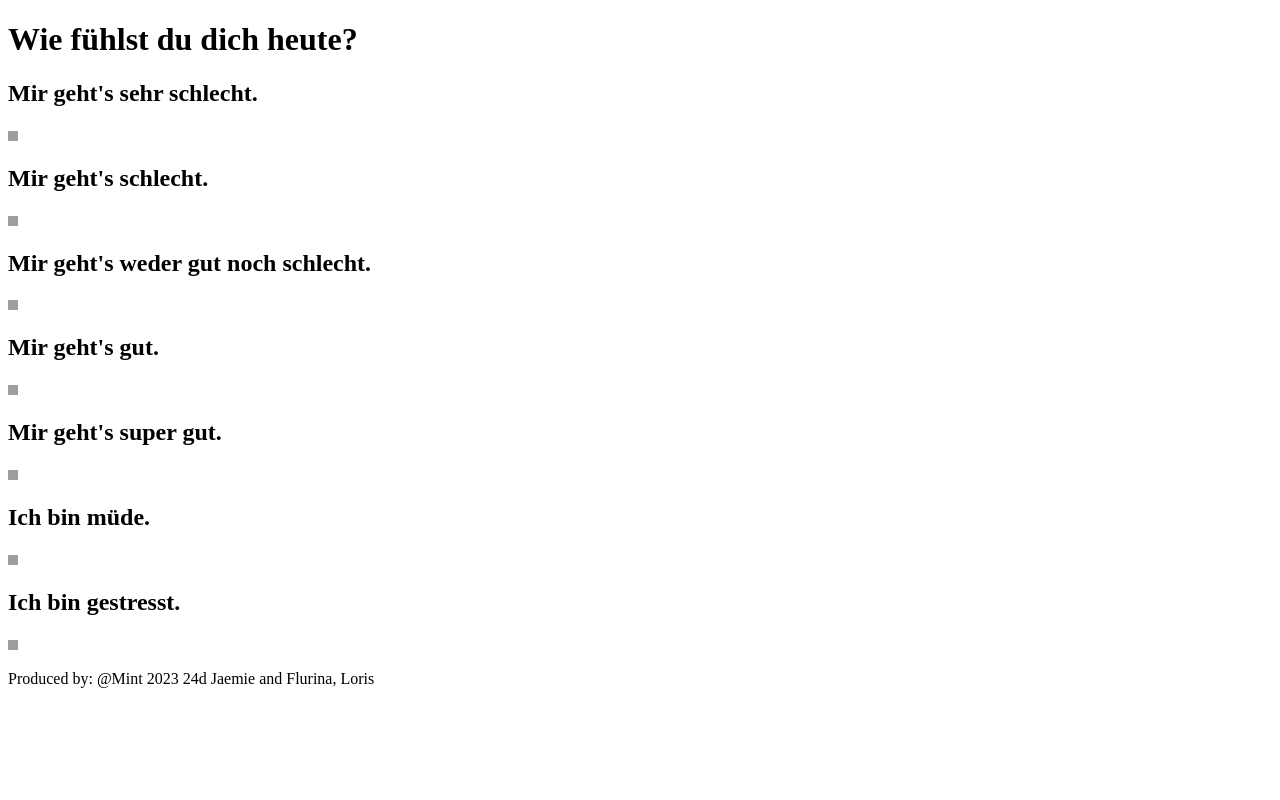
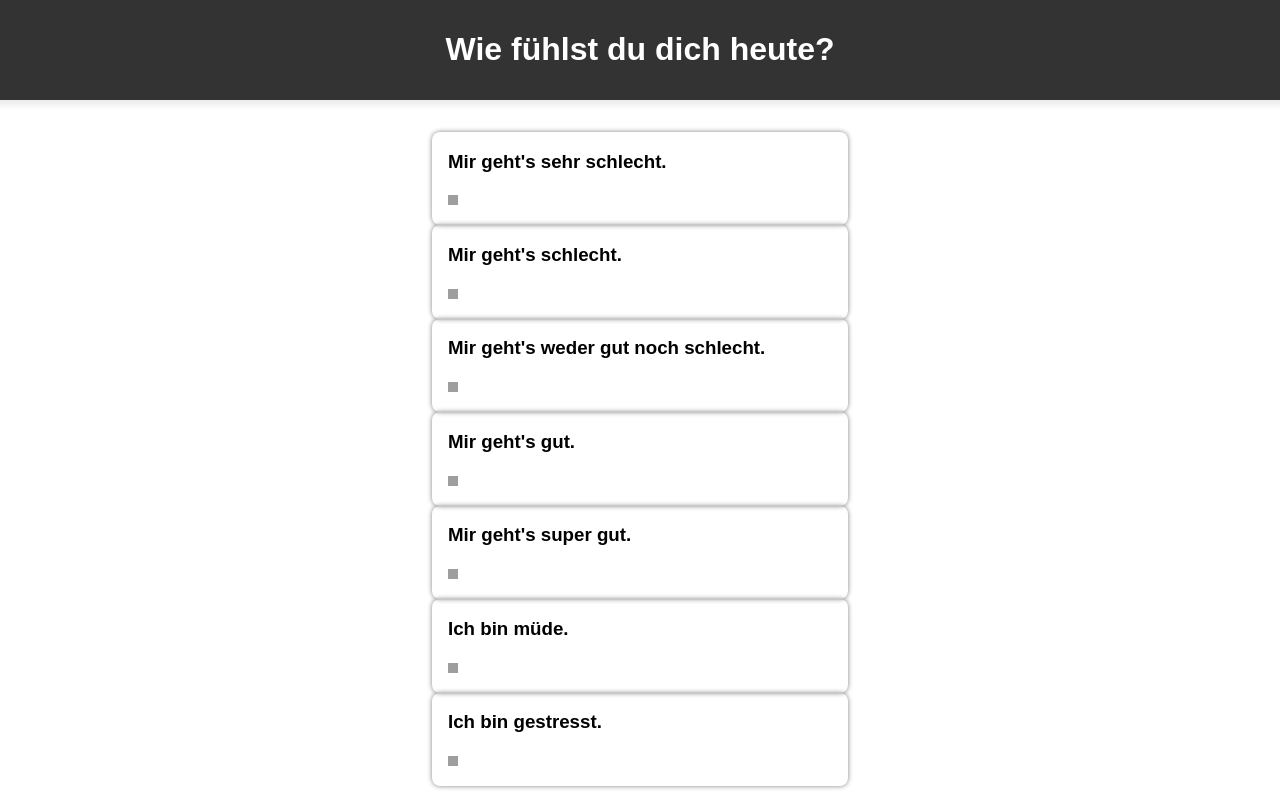
Before and after one commit to Mistyleap/mint, a Flask app: page / in a window 1280 px wide. Run offline with Flask 3, Linux system fonts and the light colour scheme; grey boxes are pictures that could not be loaded.

Commit message:
fixed UI

```diff
--- a/static/style.css
+++ b/static/style.css
@@ -1,235 +1,63 @@
-titel{
+body {
+    font-family: 'Arial', sans-serif;
     display: flex;
+    flex-direction: column;
+    align-items: center;
     justify-content: center;
-    align-items: center;
-    border: 5px solid #000000;
-    background-color: #ffffff;
-    padding: 10px;
-    border-radius: 10px;
-    margin-right: 820px;
-    margin-left: 730px;
-    margin-top: 50px;
+    margin: 0;
 }
 
-text1{
+.card {
+    box-shadow: 0 0 5px gray;
+    padding: 1rem;
+    padding-top: 0px;
+    border-radius: 0.5rem;
+    width: 30%;
+}
+
+header {
+    top: 0;
+    left: 0;
+    right: 0;
+    width: 100%;
+    background-color: #333;
+    color: white;
+    padding: 10px;
+    text-align: center;
+    box-shadow: 0 4px 8px rgba(0, 0, 0, 0.1);
+    margin-bottom: 2rem;
+}
+
+.centered-row {
     display: flex;
-    justify-content: center;
     align-items: center;
-    border: 5px solid #000000;
-    background-color: #ffffff;
-    padding: 10px;
+}
+
+.percentage-bar-container {
+    height: 200px;
+    width: 20px;
+    background-color: #3498db;
+    margin: 0 0 0 0;
     border-radius: 10px;
-    margin-right: 820px;
-    margin-left: 730px;
-    margin-top: 10px;
-}
-text2{
-    display: flex;
-    justify-content: center;
-    align-items: center;
-    border: 5px solid #000000;
-    background-color: #ffffff;
-    padding: 10px;
-    border-radius: 10px;
-    margin-right: 820px;
-    margin-left: 730px;
-    margin-top: 10px;
-
-}
-text3{
-    display: flex;
-    justify-content: center;
-    align-items: center;
-    border: 5px solid #000000;
-    background-color: #ffffff;
-    padding: 10px;
-    border-radius: 10px;
-    margin-right: 820px;
-    margin-left: 730px;
-    margin-top: 10px;
-
-}
-text4{
-    display: flex;
-    justify-content: center;
-    align-items: center;
-    border: 5px solid #000000;
-    background-color: #ffffff;
-    padding: 10px;
-    border-radius: 10px;
-    margin-right: 820px;
-    margin-left: 730px;
-    margin-top: 10px;
-
-}
-text5{
-    display: flex;
-    justify-content: center;
-    align-items: center;
-    border: 5px solid #000000;
-    background-color: #ffffff;
-    padding: 10px;
-    border-radius: 10px;
-    margin-right: 820px;
-    margin-left: 730px;
-    margin-top: 10px;
-
-}
-text6{
-    display: flex;
-    justify-content: center;
-    align-items: center;
-    border: 5px solid #000000;
-    background-color: #ffffff;
-    padding: 10px;
-    border-radius: 10px;
-    margin-right: 820px;
-    margin-left: 730px;
-    margin-top: 10px;
-
-}
-text7{
-    display: flex;
-    justify-content: center;
-    align-items: center;
-    border: 5px solid #000000;
-    background-color: #ffffff;
-    padding: 10px;
-    border-radius: 10px;
-    margin-right: 820px;
-    margin-left: 730px;
-    margin-top: 10px;
+    overflow: hidden;
+    display: inline-block; /* or inline, if applicable */
 
 }
 
-
-
-
-
-Mudes-Emoji{
-
-margin-top: 100px;
-margin-bottom: 100px;
-margin-left: 835px;
-margin-right: 100px;
-justify-content: center;
-
-width: 200px;
-height: 200px;
-font-size: 20px;
-border: none;
-border-radius: 50%;
-background-color: white;
-cursor: pointer;
-outline: none;
-
+.percentage-bar {
+    height: 50%; /* Set the initial remaining percentage here */
+    width: 100%;
+    background-color: #eee; /* Set the color of the remaining bar */
+    transition: height 0.3s; /* Add a smooth transition effect */
 }
 
-Weinendes-Emoji{
-
-margin-top: 100px;
-margin-bottom: 100px;
-margin-left: 835px;
-margin-right: 100px;
-justify-content: center;
-
-width: 200px;
-height: 200px;
-font-size: 20px;
-border: none;
-border-radius: 50%;
-background-color: white;
-cursor: pointer;
-outline: none;
-
+.percentage-display {
+    font-family: 'Arial', sans-serif;
+    margin-top: 10px;
+    margin-bottom: 10px;
 }
-
-Gestresstes-Emoji{
-        margin-top: 100px;
-        margin-bottom: 100px;
-        margin-left: 835px;
-        margin-right: 100px;
-        justify-content: center;
-    width: 200px;
-    height: 200px;
-    font-size: 20px;
-    border: none;
-    border-radius: 50%;
-    background-color: white;
-    cursor: pointer;
-    outline: none;
-
-    }
-
-
-    Glucklich-Emoji{
-        margin-top: 100px;
-        margin-bottom: 100px;
-        margin-left: 835px;
-        margin-right: 100px;
-        justify-content: center;
-    width: 200px;
-    height: 200px;
-    font-size: 20px;
-    border: none;
-    border-radius: 50%;
-    background-color: white;
-    cursor: pointer;
-    outline: none;
-
-    }
-
-    Normales-Emoji{
-
-        margin-top: 100px;
-        margin-bottom: 100px;
-        margin-left: 835px;
-        margin-right: 100px;
-        justify-content: center;
-    width: 200px;
-    height: 200px;
-    font-size: 20px;
-    border: none;
-    border-radius: 50%;
-    background-color: white;
-    cursor: pointer;
-    outline: none;
-
-    }
-
-    Trauriges-Emoji{
-
-        margin-top: 100px;
-        margin-bottom: 100px;
-        margin-left: 835px;
-        margin-right: 100px;
-        justify-content: center;
-
-    width: 200px;
-    height: 200px;
-    font-size: 20px;
-    border: none;
-    border-radius: 50%;
-    background-color: white;
-    cursor: pointer;
-    outline: none;
-
-    }
-
-    Lachendes-Emoji{
-        margin-top: 50px;
-        margin-bottom: 100px;
-        margin-left: 785px;
-        margin-right: 100px;
-        justify-content: center;
-
-
-    width: 300px;
-    height: 300px;
-    font-size: 20px;
-        border: none;
-        border-radius: 50%;
-        background-color: white;
-        cursor: pointer;
-        outline: none;
-    }
+.percentage-container {
+    margin: 5rem;
+    display: inline-block; /* or inline, if applicable */
+    text-align: center;
+}
--- a/templates/index.html
+++ /dev/null
@@ -1,5 +0,0 @@
-jup{{result}}
-
-<form action="/api/vote/1" method="POST">
-    <input type="submit">
-</form>
--- a/templates/vote.html
+++ b/templates/vote.html
@@ -1,81 +1,73 @@
 <!DOCTYPE html>
-<html lang="en">
+
 <head>
     <meta charset="UTF-8">
-    <meta http-equiv="X-UA-Compatible" content="IE=edge">
     <meta name="viewport" content="width=device-width, initial-scale=0.5">
-    <link rel="stylesheet" type="text/css" href="style.css">
-    <title>Dokument</title>
-   <style>
+    <link rel="stylesheet" type="text/css" href="{{url_for('static', filename='style.css')}}">
+    <title>Abstimmen</title>
+</head>
 
-   </style>
-</head>
 <body>
-    <h1 class="titel">Wie fühlst du dich heute?</h1>
-<div class="center">
-    <div class="container" >
+    <header>
+        <h1>Wie fühlst du dich heute?</h1>
+    </header>
 
-<h2 class="text1">Mir geht's sehr schlecht.</h2>
+    <div class="card">
+        <h3>Mir geht's sehr schlecht.</h3>
         <form action="/api/vote/5/" method="post">
-    <input class="Weinendes-Emoji" alt="Weinend" width="10" height="10" type="image" type="submit" value="5"
-            src="C:\Users\Jaemi\Documents\Mint Projekt\Weinend.jpeg" name="Bildbutton">
+            <input class="img" alt="Weinend" width="10" height="10" type="image" type="submit" value="5"
+                src="{{url_for('static', filename='images/Weinend.jpeg')}}" name="Bildbutton">
         </form>
+    </div>
 
-<h2 class="text2">Mir geht's schlecht.</h2>
+    <div class="card">
+        <h3>Mir geht's schlecht.</h3>
         <form action="/api/vote/4/" method="post">
-    <input class="Trauriges-Emoji" alt="Traurig" width="10" height="10" type="image" type="submit" value="4"
-       src="C:\Users\Jaemi\Documents\Mint Projekt\Traurig.jpeg" name="Bildbutton">
+            <input class="img" alt="Traurig" width="10" height="10" type="image" type="submit" value="4"
+                src="{{url_for('static', filename='images/Traurig.jpeg')}}" name="Bildbutton">
         </form>
+    </div>
 
-<h2 class="text3">Mir geht's weder gut noch schlecht.</h2>
+    <div class="card">
+        <h3>Mir geht's weder gut noch schlecht.</h3>
         <form action="/api/vote/3/" method="post">
+            <input class="img" alt="Normal" width="10" height="10" type="image" type="submit" value="3"
+                src="{{url_for('static', filename='images/normal.jpeg')}}" name="Bildbutton">
+        </form>
+    </div>
 
-        <input class="Normales-Emoji" alt="Normal" width="10" height="10" type="image"  type="submit" value="3"
-       src="C:\Users\Jaemi\Documents\Mint Projekt\normal.jpeg" name="Bildbutton">
+    <div class="card">
+        <h3>Mir geht's gut.</h3>
+        <form action="/api/vote/2/" method="post">
+            <input class="img" alt="Glücklich" width="10" height="10" type="image" type="submit" value="2"
+                src="{{url_for('static', filename='images/gluecklich.jpeg')}}" name="Bildbutton">
+        </form>
+    </div>
 
+    <div class="card">
+        <h3>Mir geht's super gut.</h3>
+        <form action="/api/vote/1/" method="post">
+            <input class="img" alt="Lachend" width="10" height="10" type="image" type="submit" value="1"
+                src="{{url_for('static', filename='images/Lachend.jpeg')}}" name="Bildbutton">
         </form>
+    </div>
 
-<h2 class="text4">Mir geht's gut.</h2>
-    <form action="/api/vote/2/" method="post">
+    <div class="card">
+        <h3>Ich bin müde.</h3>
+        <form action="/api/votes/m/" method="post">
+            <input class="img" alt="Müde" width="10" height="10" type="image" type="submit"
+                src="{{url_for('static', filename='images/Mude.jpeg')}}" name="Bildbutton">
+        </form>
+    </div>
+
+    <div class="card">
+        <h3>Ich bin gestresst.</h3>
+        <form action="/api/votes/g/" method="post">
+            <input class="img" alt="Gestresst" width="10" height="10" type="image" type="submit"
+                src="{{url_for('static', filename='images/Gestresstes.jpeg')}}" name="Bildbutton">
+        </form>
+    </div>
+</body>
 
 
-        <input class="Glucklich-Emoji" alt="Glucklich" width="10" height="10" type="image" type="submit" value="2"
-         src="C:\Users\Jaemi\Documents\Mint Projekt\gluecklich.jpeg" name="Bildbutton">
-
-
-    </form>
-
-<h2 class="text5">Mir geht's super gut.</h2>
-
-    <form action="/api/vote/1/" method="post">
-
-        <input class="Lachendes-Emoji" alt="Lachend" width="10" height="10" type="image" type="submit" value="1"
-        src="C:\Users\Jaemi\Documents\Mint Projekt\Lachend.jpeg" name="Bildbutton" >
-
-       </form>
-
-<h2 class="text6">Ich bin müde.</h2>
-
-    <form action="/api/votes/m/" method="post">
-
-        <input class="Mudes-Emoji" alt="Mudes" width="10" height="10" type="image" type="submit"
-        src="C:\Users\Jaemi\Documents\Mint Projekt\Mude.jpeg" name="Bildbutton" >
-
-    </form>
-
-<h2 class="text7">Ich bin gestresst.</h2>
-
-    <form action="/api/votes/g/" method="post">
-
-        <input class="Gestresstes-Emoji" alt="Gestresst" width="10" height="10" type="image" type="submit"
-        src="C:\Users\Jaemi\Documents\Mint Projekt\Gestresstes.jpeg" name="Bildbutton" >
-
-    </form>
-
-    </div>
-</div>
-</body>
-<footer>
-    <p>Produced by: @Mint 2023 24d Jaemie and Flurina, Loris</p>
-</footer>
 </html>
```
Also changed, not shown: mood.py (+13 -23 lines), templates/result.html (+55 -6 lines). Lines whose indentation alone changed are shown as unchanged.
